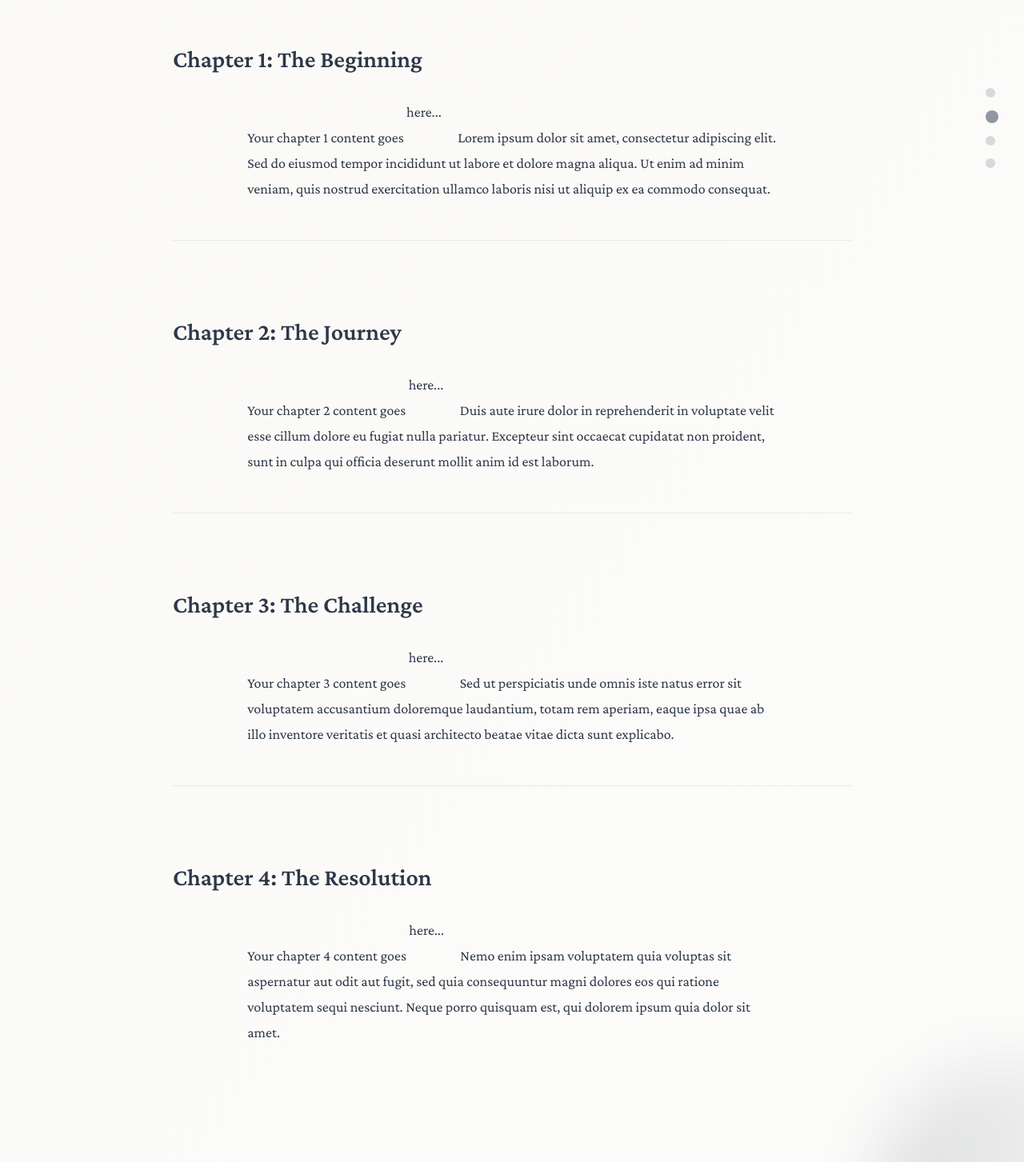
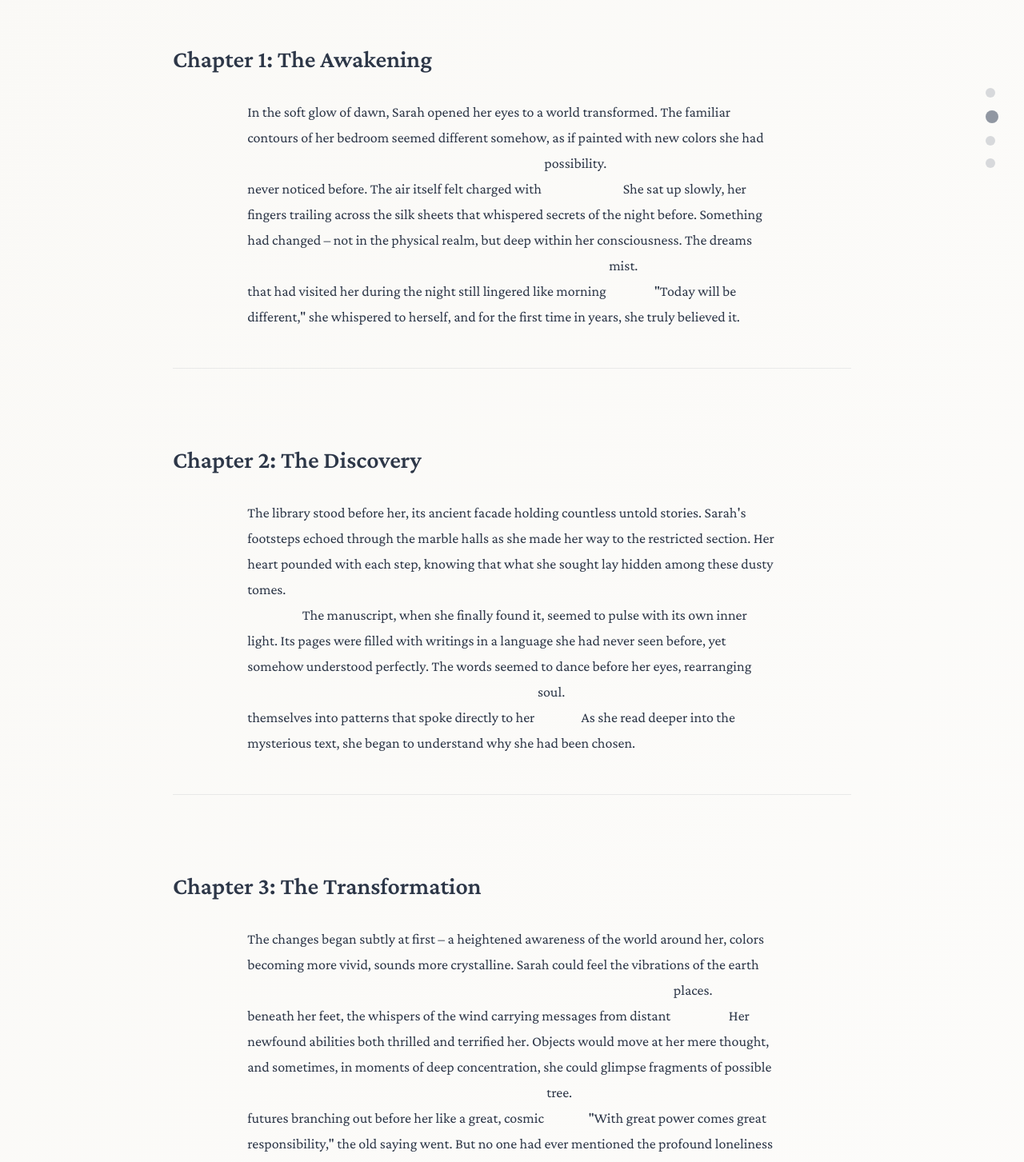
Before and after one commit to jakir-hossen-4928/lalita-book, a React (Vite) app: page / in a window 1280 px wide. Shown: the part 240-1693 px from the top of the page at 80% size. Built offline with nearby package versions, Linux system fonts and the light colour scheme.

Commit message:
Improve UI Design and Formatting
Revamp the user interface to include a title and enhance text formatting for better readability and aesthetics.
[skip gpt_engineer]

```diff
--- a/src/pages/Index.tsx
+++ b/src/pages/Index.tsx
@@ -3,34 +3,42 @@ import { Book } from "@/components/Book";
 const Index = () => {
   const chapters = [
     {
-      title: "The Beginning",
-      content: `Your chapter 1 content goes here...
+      title: "The Awakening",
+      content: `In the soft glow of dawn, Sarah opened her eyes to a world transformed. The familiar contours of her bedroom seemed different somehow, as if painted with new colors she had never noticed before. The air itself felt charged with possibility.
 
-      Lorem ipsum dolor sit amet, consectetur adipiscing elit. Sed do eiusmod tempor incididunt ut labore et dolore magna aliqua. Ut enim ad minim veniam, quis nostrud exercitation ullamco laboris nisi ut aliquip ex ea commodo consequat.`
+      She sat up slowly, her fingers trailing across the silk sheets that whispered secrets of the night before. Something had changed – not in the physical realm, but deep within her consciousness. The dreams that had visited her during the night still lingered like morning mist.
+
+      "Today will be different," she whispered to herself, and for the first time in years, she truly believed it.`
     },
     {
-      title: "The Journey",
-      content: `Your chapter 2 content goes here...
+      title: "The Discovery",
+      content: `The library stood before her, its ancient facade holding countless untold stories. Sarah's footsteps echoed through the marble halls as she made her way to the restricted section. Her heart pounded with each step, knowing that what she sought lay hidden among these dusty tomes.
 
-      Duis aute irure dolor in reprehenderit in voluptate velit esse cillum dolore eu fugiat nulla pariatur. Excepteur sint occaecat cupidatat non proident, sunt in culpa qui officia deserunt mollit anim id est laborum.`
+      The manuscript, when she finally found it, seemed to pulse with its own inner light. Its pages were filled with writings in a language she had never seen before, yet somehow understood perfectly. The words seemed to dance before her eyes, rearranging themselves into patterns that spoke directly to her soul.
+
+      As she read deeper into the mysterious text, she began to understand why she had been chosen.`
     },
     {
-      title: "The Challenge",
-      content: `Your chapter 3 content goes here...
+      title: "The Transformation",
+      content: `The changes began subtly at first – a heightened awareness of the world around her, colors becoming more vivid, sounds more crystalline. Sarah could feel the vibrations of the earth beneath her feet, the whispers of the wind carrying messages from distant places.
 
-      Sed ut perspiciatis unde omnis iste natus error sit voluptatem accusantium doloremque laudantium, totam rem aperiam, eaque ipsa quae ab illo inventore veritatis et quasi architecto beatae vitae dicta sunt explicabo.`
+      Her newfound abilities both thrilled and terrified her. Objects would move at her mere thought, and sometimes, in moments of deep concentration, she could glimpse fragments of possible futures branching out before her like a great, cosmic tree.
+
+      "With great power comes great responsibility," the old saying went. But no one had ever mentioned the profound loneliness that accompanied such gifts.`
     },
     {
-      title: "The Resolution",
-      content: `Your chapter 4 content goes here...
+      title: "The Choice",
+      content: `The moment of decision arrived on a stormy night, when the barriers between worlds grew thin. Lightning split the sky as Sarah stood at the crossroads, both literally and metaphorically. Two paths lay before her, each leading to vastly different destinies.
 
-      Nemo enim ipsam voluptatem quia voluptas sit aspernatur aut odit aut fugit, sed quia consequuntur magni dolores eos qui ratione voluptatem sequi nesciunt. Neque porro quisquam est, qui dolorem ipsum quia dolor sit amet.`
+      One path offered safety, normalcy, and the comfort of the familiar. The other promised adventure, power, and the unknown. The rain soaked through her clothes as she contemplated her choice, knowing that once made, there would be no turning back.
+
+      In the end, it wasn't really a choice at all. It was a calling.`
     }
   ];
 
   return (
     <Book
-      title="Your Story Title"
+      title="The Chronicles of Awakening"
       chapters={chapters}
     />
   );
```
